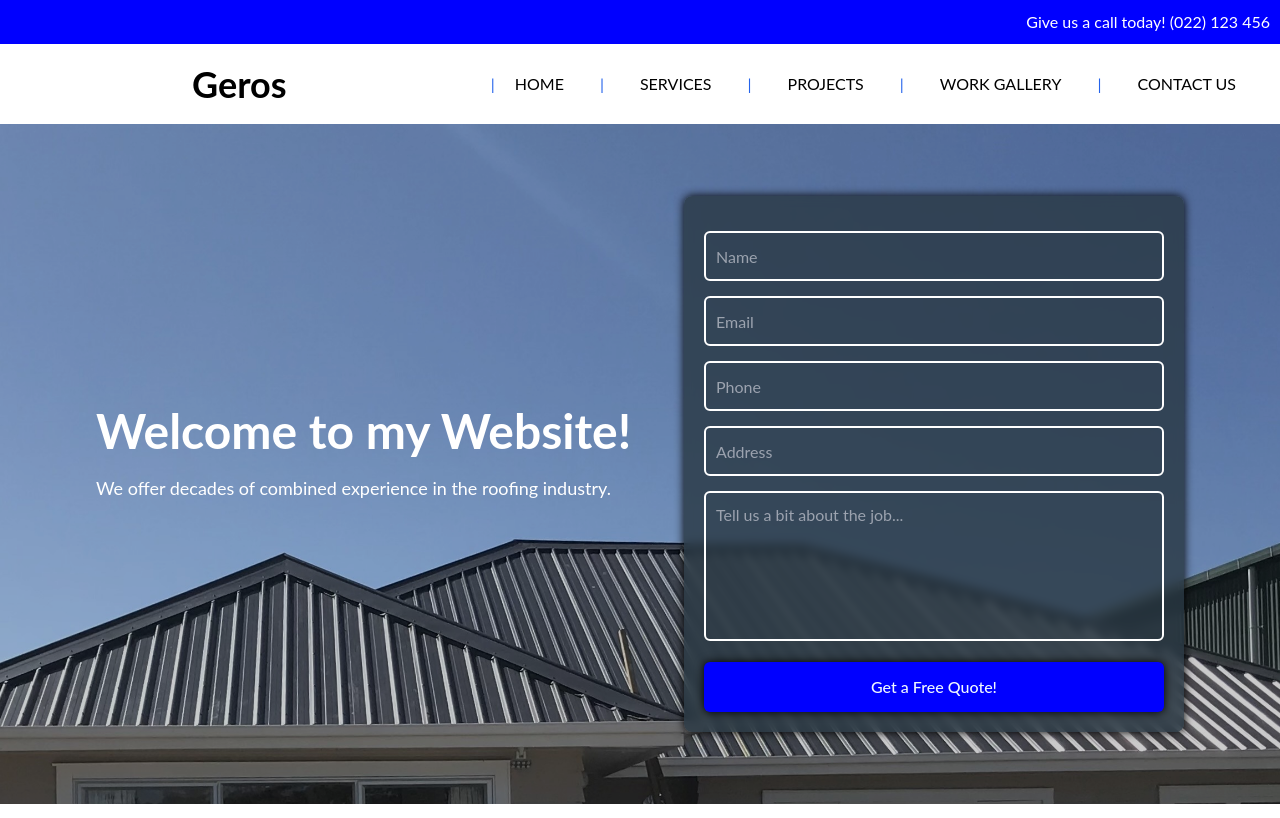
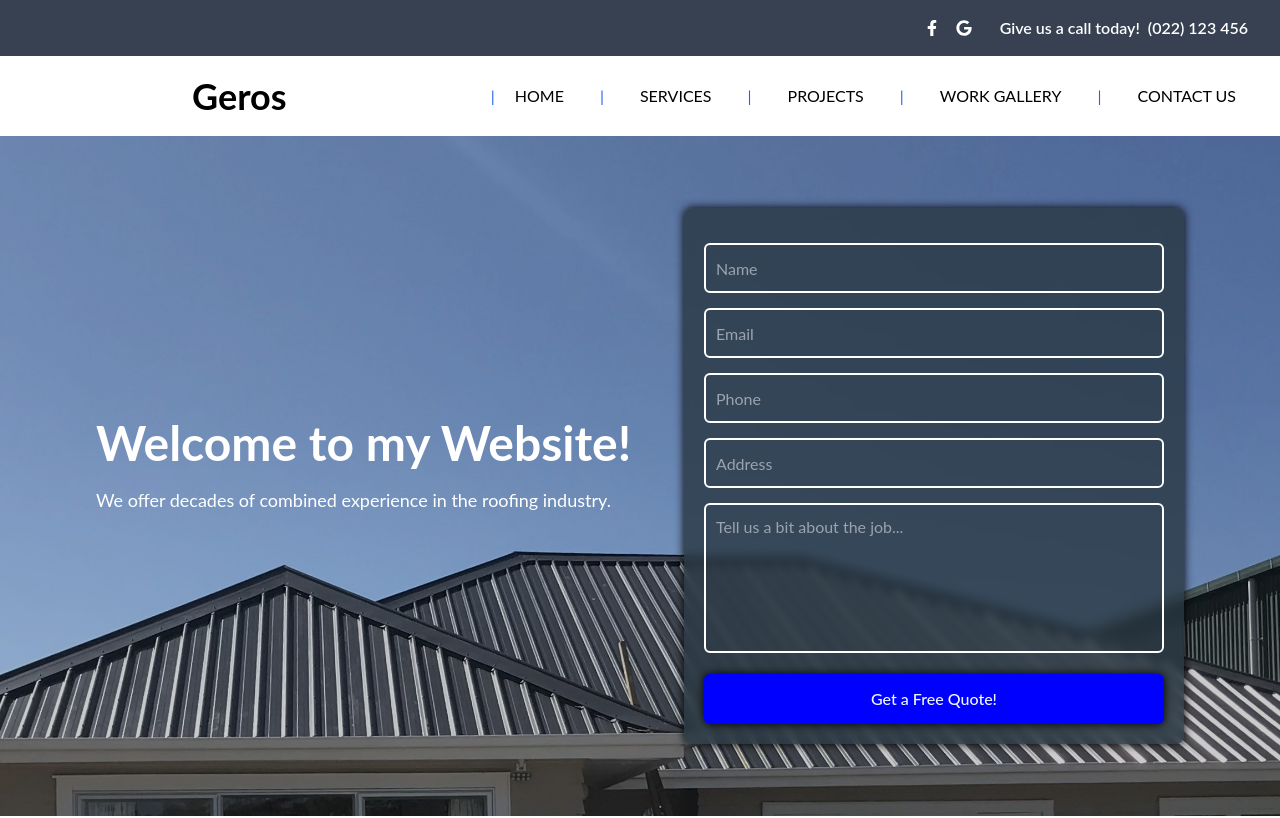
Before and after one commit to callum-bromley/Personal-Project, a React (Vite) app: page / in a window 1280 px wide. Shown: the top 818 px of the page. Built offline with nearby package versions, Linux system fonts and the light colour scheme.

Commit message:
added logos and fixed spacing with call part at top

```diff
--- a/client/components/Footer.tsx
+++ b/client/components/Footer.tsx
@@ -3,14 +3,14 @@ import { FaFacebookF, FaGoogle } from 'react-icons/fa';
 
 const Footer = () => {
   return (
-    <footer className="bg-black text-white py-10 px-6">
-      <div className="max-w-7xl mx-auto grid grid-cols-1 md:grid-cols-3 gap-10">
+    <footer className="bg-gray-700 text-white py-10 px-6">
+      <div className="max-w-7xl mx-auto flex justify-center">
+        <div className="grid grid-cols-2 gap-60">
 
-        {/* Column 1: Contact Info */}
+          {/* Contact Info */}
           <div>
             <h3 className="font-bold text-lg mb-2">Phone</h3>
             <p className="text-blue-400">(022) 123 456</p>
-          <p className="text-black">/</p>
 
             <h3 className="font-bold text-lg mb-2 mt-4">Email</h3>
             <p>
@@ -18,16 +18,19 @@ const Footer = () => {
                 maera@gmail.com
               </a>
             </p>
-          <p className="text-black">/</p>
 
-          <h3 className="font-bold text-lg mb-2">Social</h3>
-          <div className="flex space-x-4">
-            <a href="/" aria-label="Facebook" className="hover:text-blue-400"><FaFacebookF /></a>
-            <a href="/" aria-label="Google" className="hover:text-blue-400"><FaGoogle /></a>
+            <h3 className="font-bold text-lg mb-2 mt-4">Social</h3>
+            <div className="flex space-x-4 mt-2">
+              <a href="/" aria-label="Facebook" className="hover:text-blue-400">
+                <FaFacebookF />
+              </a>
+              <a href="/" aria-label="Google" className="hover:text-blue-400">
+                <FaGoogle />
+              </a>
             </div>
           </div>
 
-        {/* Column 2: Browse Links */}
+          {/* Browse Links */}
           <div>
             <h3 className="font-bold text-lg mb-4">Browse</h3>
             <div className="space-y-2 text-sm">
@@ -41,8 +44,7 @@ const Footer = () => {
             </div>
           </div>
 
-
-
+        </div>
       </div>
     </footer>
   );
--- a/client/components/Home.tsx
+++ b/client/components/Home.tsx
@@ -4,13 +4,29 @@ import { About } from "./About";
 import "./contact/Contact.css";
 import { HomeGallery } from "./HomeGallery";
 import Footer from "./Footer";
+import { FaFacebookF, FaGoogle } from 'react-icons/fa';
 
 export default function Home() {
   return (
-    <div style={{ fontFamily: 'Lato, sans-serif' }}> {/* Applied Lato globally */}
-      <nav style={{ backgroundColor: 'blue', display: 'flex', justifyContent: 'right', alignItems: 'right', padding: 10 }}>
-        <h1 style={{ margin: 0, color: 'white' }}>Give us a call today! (022) 123 456</h1>
-      </nav>
+    <div style={{ fontFamily: 'Lato, sans-serif' }}>
+      <div style={{ fontFamily: 'Lato, sans-serif' }}>
+        <nav className="bg-gray-700 text-white flex justify-end items-center p-4">
+          <div className="flex space-x-4 mr-3">
+            <a href="/" aria-label="Facebook" className="hover:text-blue-400">
+              <FaFacebookF />
+            </a>
+            <a href="/" aria-label="Google" className="hover:text-blue-400">
+              <FaGoogle />
+            </a>
+          </div>
+          <h1 className="text-md font-semibold m-0 text-right ml-4">
+            Give us a call today!
+          </h1>
+          <h1 className="text-md font-semibold m-0 text-right ml-2 mr-4">
+            (022) 123 456
+          </h1>
+        </nav>
+      </div>
 
       <nav className="bg-white-600 text-black p-8 flex justify-between items-center h-20">
         <h1 className="text-4xl font-bold flex-grow ml-40">Geros</h1>
@@ -60,7 +76,7 @@ export default function Home() {
           </p>
 
           <a href="your-link-here" className="blue-link">Learn More</a>
-          </div>
+        </div>
 
         <div className="max-w-sm text-center border rounded-lg shadow-lg p-2">
           <img src="/images/maintenence1.jpeg" alt="Roofing Project 3" className="w-[400px] h-[297px] object-cover rounded-lg shadow-lg border-4 border-blue-500"/>
@@ -69,7 +85,6 @@ export default function Home() {
             No two aspects of your home work together quite like windows and doors. They are the openings to the outside, and the barriers between your home and extreme weather conditions.
           </p>
           <a href="your-link-here" className="blue-link">Learn More</a>
-
         </div>
 
         <div className="max-w-sm text-center border rounded-lg shadow-lg p-2">
@@ -79,7 +94,6 @@ export default function Home() {
             No two aspects of your home work together quite like windows and doors. They are the openings to the outside, and the barriers between your home and extreme weather conditions.
           </p>
           <a href="your-link-here" className="blue-link">Learn More</a>
-
         </div>
       </div>
 
@@ -93,7 +107,6 @@ export default function Home() {
         <OtherServices />
       </div>
 
-
       <div className="about-section">
         <About />
       </div>
@@ -105,8 +118,6 @@ export default function Home() {
       <div className="about-section">
         <Footer />
       </div>
-
-</div>
-
-  )
+    </div>
+  );
 }
```
Lines whose indentation alone changed are shown as unchanged.
